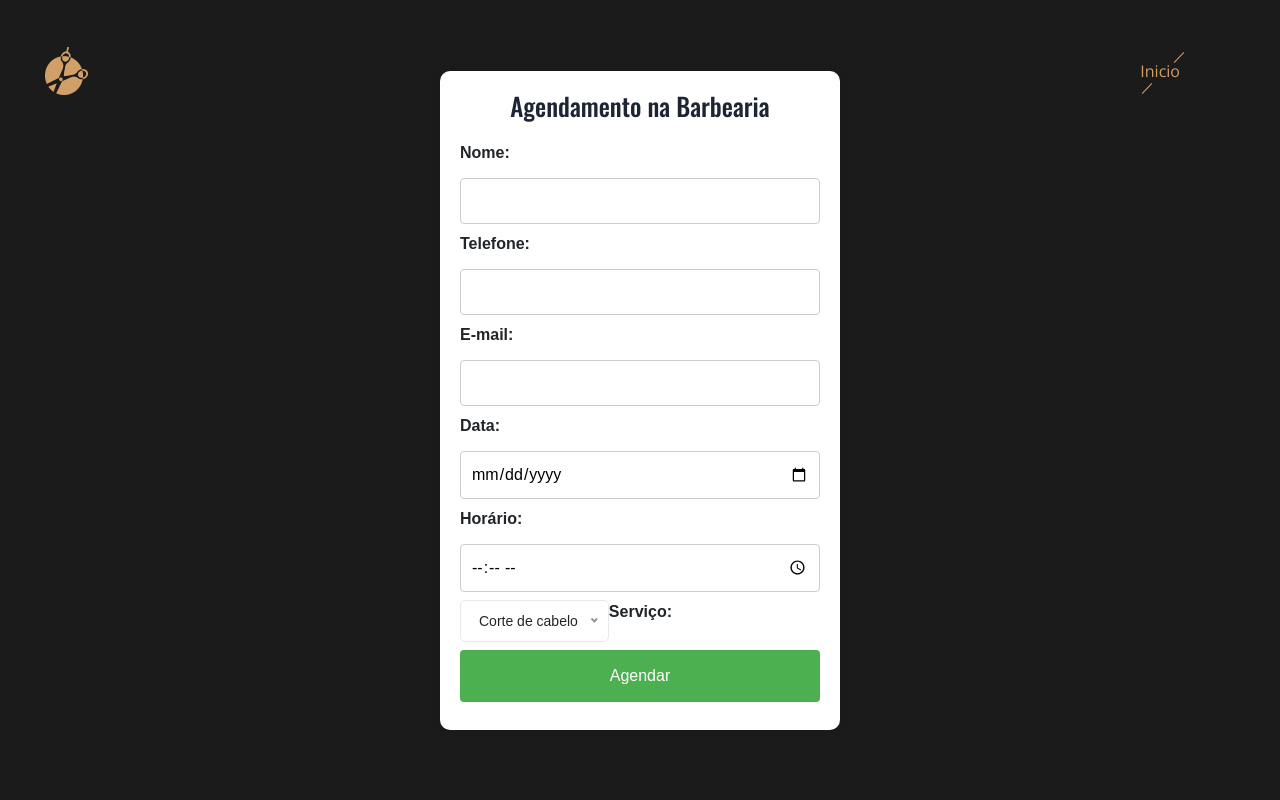
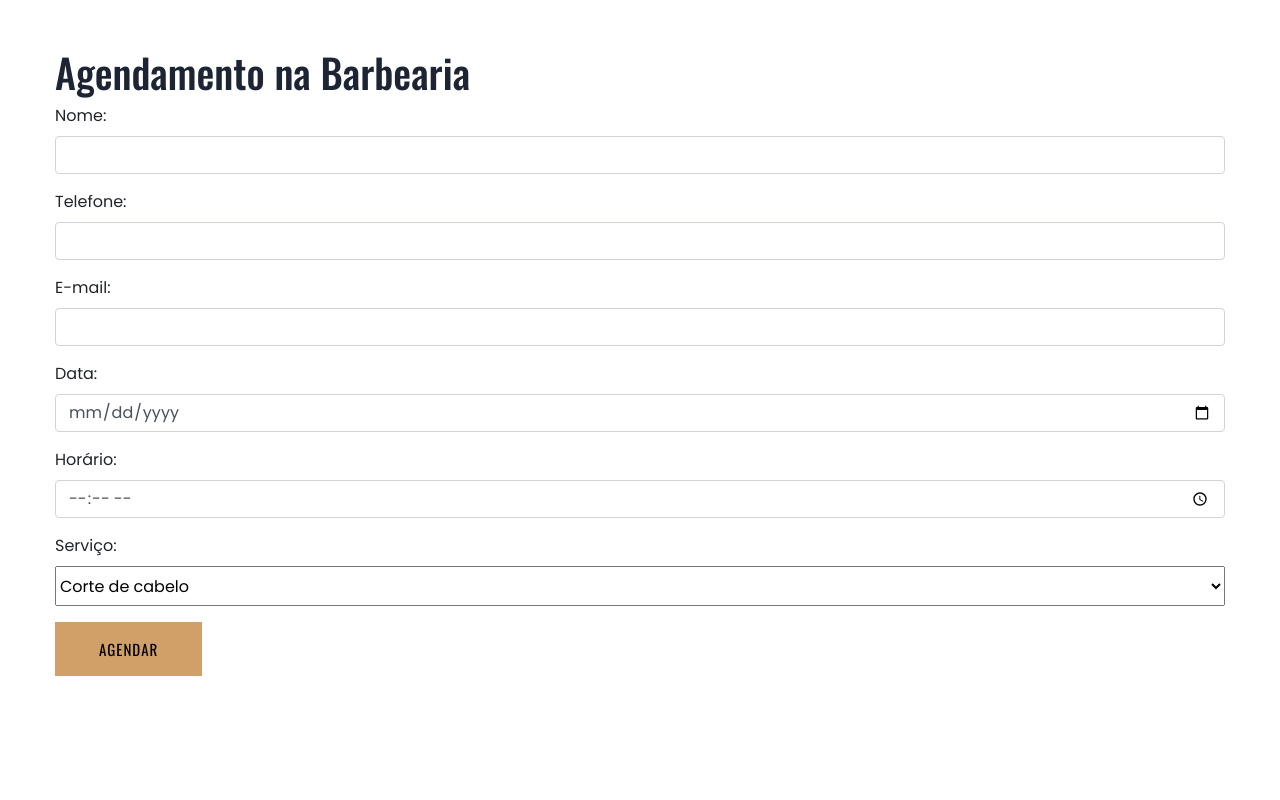
Before and after one commit to PedroC21/Baber-Flask, a Flask app: page /agendamento.html in a window 1280 px wide. Run offline with Flask 3, Linux system fonts and the light colour scheme; some libraries are stand-ins or nearby versions.

Commit message:
Alterações BD; Agendamento;

```diff
--- a/app.py
+++ b/app.py
@@ -1,47 +1,29 @@
 import os
-from flask import Flask, render_template, request
+from flask import Flask, render_template, request, redirect, url_for, flash
 from flask_sqlalchemy import SQLAlchemy
-
 
 # Cria uma instância do aplicativo Flask
 app = Flask(__name__)
 app.static_folder = 'static/'
+app.secret_key = 'supersecretkey'
 
-#app.config['SQLALCHEMY_DATABASE_URI'] = 'mysql+mysqlconnector://admin:jesusdreams213@localhost/baber'
-#app.config['SQLALCHEMY_TRACK_MODIFICATIONS'] = False#
+# Configuração do banco de dados
+app.config['SQLALCHEMY_DATABASE_URI'] = 'sqlite:///agendamentos.db'
+app.config['SQLALCHEMY_TRACK_MODIFICATIONS'] = False
+db = SQLAlchemy(app)
 
-#db = SQLAlchemy(app)#
+# Modelo de dados para os agendamentos
+class Agendamento(db.Model):
+    id = db.Column(db.Integer, primary_key=True)
+    nome = db.Column(db.String(100), nullable=False)
+    telefone = db.Column(db.String(20), nullable=False)
+    email = db.Column(db.String(100))
+    data = db.Column(db.String(10), nullable=False)
+    horario = db.Column(db.String(8), nullable=False)
+    servico = db.Column(db.String(50), nullable=False)
 
-#class Agendamento(db.Model):
-#    id = db.Column(db.Integer, primary_key=True)
-#    nome = db.Column(db.String(100))
-#    telefone = db.Column(db.String(20))
-#    email = db.Column(db.String(100))
-#    data = db.Column(db.Date)
-#    horario = db.Column(db.Time)
-#    servico = db.Column(db.String(50))
-
-#db.create_all()
-
-#@app.route('/agendar', methods=['POST'])
-#def agendar():
-#    if request.method == 'POST':
-#        nome = request.form['nome']
-#        telefone = request.form['telefone']
-#        email = request.form['email']
-#        data = request.form['data']
-#        horario = request.form['horario']
-#        servico = request.form['servico']
-#
-#        # Crie um novo objeto de agendamento
-#        novo_agendamento = Agendamento(nome=nome, telefone=telefone, email=email, data=data, horario=horario, servico=servico)
-#
-#        # Adicione o novo agendamento ao banco de dados
-#        db.session.add(novo_agendamento)
-#        db.session.commit()
-#
-#        return 'Agendamento confirmado!'
-
+    def __repr__(self):
+        return f'<Agendamento {self.id}>'
 
 # Define a rota padrão e sua função correspondente
 @app.route("/")
@@ -53,21 +35,57 @@ def about():
     return render_template("about.html")
 
 @app.route("/services.html")
-def Serviços():
+def services():
     return render_template("services.html")
 
-@app.route("/portifolio.html")
-def Portifolio():
-    return render_template("portifolio.html")
+@app.route("/portfolio.html")
+def portfolio():
+    return render_template("portfolio.html")
 
 @app.route("/contact.html")
-def Contatos():
+def contact():
     return render_template("contact.html")
 
 @app.route("/agendamento.html")
-def Agendamento():
+def agendamento():
     return render_template("agendamento.html")
+
+@app.route('/agendamentos')
+def visualizar_agendamentos():
+    agendamentos = Agendamento.query.all()
+    return render_template('visualizar_agendamentos.html', agendamentos=agendamentos)
+
+
+# Rota para lidar com o envio do formulário
+@app.route('/agendar', methods=['POST'])
+def agendar():
+    nome = request.form['nome']
+    telefone = request.form['telefone']
+    email = request.form['email']
+    data = request.form['data']
+    horario = request.form['horario']
+    servico = request.form['servico']
+
+    # Crie um novo objeto de agendamento
+    novo_agendamento = Agendamento(nome=nome, telefone=telefone, email=email, data=data, horario=horario, servico=servico)
+
+    # Adicione o novo agendamento ao banco de dados
+    try:
+        db.session.add(novo_agendamento)
+        db.session.commit()
+        flash(f"Agendamento de {nome} adicionado com sucesso!", 'success')
+    except Exception as e:
+        flash(f"Erro ao adicionar agendamento: {e}", 'danger')
+
+    return redirect(url_for('agendamento'))
 
 # Executa o aplicativo Flask
 if __name__ == '__main__':
+    # Criação das tabelas no banco de dados
+    with app.app_context():
+        try:
+            db.create_all()
+            print("Tabelas criadas com sucesso!")
+        except Exception as e:
+            print(f"Erro ao criar tabelas: {e}")
     app.run(debug=True)
--- a/templates/agendamento.html
+++ b/templates/agendamento.html
@@ -4,198 +4,62 @@
     <meta charset="UTF-8">
     <meta name="viewport" content="width=device-width, initial-scale=1.0">
     <title>Agendamento</title>
+    <!-- Inclua seu CSS aqui -->
+    <link rel="stylesheet" href="{{ url_for('static', filename='css/bootstrap.min.css') }}">
+    <link rel="stylesheet" href="{{ url_for('static', filename='css/style.css') }}">
+</head>
+<body>
+    <!-- Exibir mensagens flash -->
+    {% with messages = get_flashed_messages(with_categories=true) %}
+        {% if messages %}
+            <div class="container mt-4">
+                {% for category, message in messages %}
+                    <div class="alert alert-{{ category }} alert-dismissible fade show" role="alert">
+                        {{ message }}
+                        <button type="button" class="btn-close" data-bs-dismiss="alert" aria-label="Close"></button>
+                    </div>
+                {% endfor %}
+            </div>
+        {% endif %}
+    {% endwith %}
 
-<!-- CSS here -->
-	<link rel="stylesheet" href="{{url_for('static', filename='css/bootstrap.min.css') }}">
-	<link rel="stylesheet" href="{{url_for('static', filename='css/owl.carousel.min.css') }}">
-	<link rel="stylesheet" href="{{url_for('static', filename='css/slicknav.css') }}">
-    <link rel="stylesheet" href="{{url_for('static', filename='css/flaticon.css') }}">
-    <link rel="stylesheet" href="{{url_for('static', filename='css/gijgo.css') }}">
-    <link rel="stylesheet" href="{{url_for('static', filename='css/animate.min.css') }}">
-    <link rel="stylesheet" href="{{url_for('static', filename='css/animated-headline.css') }}">
-	<link rel="stylesheet" href="{{url_for('static', filename='css/magnific-popup.css') }}">
-	<link rel="stylesheet" href="{{url_for('static', filename='css/fontawesome-all.min.css') }}">
-	<link rel="stylesheet" href="{{url_for('static', filename='css/themify-icons.css') }}">
-	<link rel="stylesheet" href="{{url_for('static', filename='css/slick.css') }}">
-	<link rel="stylesheet" href="{{url_for('static', filename='css/nice-select.css') }}/">
-	<link rel="stylesheet" href="{{url_for('static', filename='css/style.css') }}">
-</head>
-
-<body>
-    <!-- ? Preloader Start -->
-    <div id="preloader-active">
-        <div class="preloader d-flex align-items-center justify-content-center">
-            <div class="preloader-inner position-relative">
-                <div class="preloader-circle"></div>
-                <div class="preloader-img pere-text">
-                    <img src="{{url_for('static', filename='img/logo/loder.png') }}" alt="">
+    <!-- Formulário de agendamento -->
+    <form action="/agendar" method="POST" class="container mt-5">
+        <h1>Agendamento na Barbearia</h1>
+        <div class="mb-3">
+            <label for="nome" class="form-label">Nome:</label>
+            <input type="text" class="form-control" id="nome" name="nome" required>
         </div>
+        <div class="mb-3">
+            <label for="telefone" class="form-label">Telefone:</label>
+            <input type="tel" class="form-control" id="telefone" name="telefone" required>
         </div>
+        <div class="mb-3">
+            <label for="email" class="form-label">E-mail:</label>
+            <input type="email" class="form-control" id="email" name="email">
         </div>
+        <div class="mb-3">
+            <label for="data" class="form-label">Data:</label>
+            <input type="date" class="form-control" id="data" name="data" required>
         </div>
-    <!-- Preloader Start -->
-    <header>
-        <!--? Header Start -->
-        <div class="header-area header-transparent pt-20">
-            <div class="main-header header-sticky">
-                <div class="container-fluid">
-                    <div class="row align-items-center">
-                        <!-- Logo -->
-                        <div class="col-xl-2 col-lg-2 col-md-1">
-                            <div class="logo">
-                                <a href="/"><img src="{{url_for('static', filename='img/logo/loder.png') }}" alt=""></a>
+        <div class="mb-3">
+            <label for="horario" class="form-label">Horário:</label>
+            <input type="time" class="form-control" id="horario" name="horario" required>
         </div>
-                        </div>
-                        <div class="col-xl-10 col-lg-10 col-md-10">
-                            <div class="menu-main d-flex align-items-center justify-content-end">
-                                <!-- Main-menu -->
-                                <div class="main-menu f-right d-none d-lg-block">
-                                    <nav>
-                                        <ul id="navigation">
-                                            <li class="active"><a href="/">Inicio</a></li>
-                                        </ul>
-                                    </nav>
-                                </div>
-                                <div class="header-right-btn f-right d-none d-lg-block ml-30">
-                                </div>
-                            </div>
-                        </div>
-                        <!-- Mobile Menu -->
-                        <div class="col-12">
-                            <div class="mobile_menu d-block d-lg-none"></div>
-                        </div>
-                    </div>
-                </div>
-            </div>
-        </div>
-        <!-- Header End -->
-
-    <form action="/agendar" method="POST">
-        <h1>Agendamento na Barbearia</h1>
-        <label for="nome">Nome:</label>
-        <input type="text" id="nome" name="nome" required>
-
-        <label for="telefone">Telefone:</label>
-        <input type="tel" id="telefone" name="telefone" required>
-
-        <label for="email">E-mail:</label>
-        <input type="email" id="email">
-
-        <label for="data">Data:</label>
-        <input type="date" id="data" name="data" required>
-
-        <label for="horario">Horário:</label>
-        <input type="time" id="horario" name="horario" required>
-
-        <label for="servico">Serviço:</label>
-        <select id="servico" name="servico" required>
+        <div class="mb-3">
+            <label for="servico" class="form-label">Serviço:</label>
+            <select class="form-select" id="servico" name="servico" required>
                 <option value="corte">Corte de cabelo</option>
                 <option value="barba">Barba</option>
                 <option value="ambos">Corte de cabelo e barba</option>
             </select>
+        </div>
+        <button type="submit" class="btn btn-primary">Agendar</button>
 
-        <input type="submit" value="Agendar">
-
-        <style>
-            body {
-                font-family: Arial, sans-serif;
-                background-color: #1b1b1b;
-                margin: 0;
-                padding: 0;
-                display: flex;
-                justify-content: center;
-                align-items: center;
-                height: 100vh;
-            }
-
-            form {
-                background-color: #fff;
-                padding: 20px;
-                border-radius: 10px;
-                box-shadow: 0 0 10px rgba(0, 0, 0, 0.1);
-                width: 400px;
-                max-width: 100%;
-            }
-
-            h1 {
-                text-align: center;
-                margin-bottom: 20px;
-            }
-
-            label {
-                font-weight: bold;
-            }
-
-            input[type="text"],
-            input[type="tel"],
-            input[type="email"],
-            input[type="date"],
-            input[type="time"],
-            select {
-                width: 100%;
-                padding: 10px;
-                margin: 8px 0;
-                border: 1px solid #ccc;
-                border-radius: 4px;
-                box-sizing: border-box;
-            }
-
-            input[type="submit"] {
-                background-color: #4CAF50;
-                color: white;
-                padding: 14px 20px;
-                margin: 8px 0;
-                border: none;
-                border-radius: 4px;
-                cursor: pointer;
-                width: 100%;
-            }
-
-            input[type="submit"]:hover {
-                background-color: #45a049;
-            }
-        </style>
     </form>
 
-    <!-- JS here -->
+    <!-- Scripts do Bootstrap -->
+    <script src="{{ url_for('static', filename='js/bootstrap.bundle.min.js') }}"></script>
 
-    <script src="{{url_for('static', filename='js/vendor/modernizr-3.5.0.min.js') }}"></script>
-    <!-- Jquery, Popper, Bootstrap -->
-    <script src="{{url_for('static', filename='js/vendor/jquery-1.12.4.min.js') }}"></script>
-    <script src="{{url_for('static', filename='js/popper.min.js') }}"></script>
-    <script src="{{url_for('static', filename='js/bootstrap.min.js') }}"></script>
-    <!-- Jquery Mobile Menu -->
-    <script src="{{url_for('static', filename='js/jquery.slicknav.min.js') }}"></script>
-
-    <!-- Jquery Slick , Owl-Carousel Plugins -->
-    <script src="{{url_for('static', filename='js/owl.carousel.min.js') }}"></script>
-    <script src="{{url_for('static', filename='js/slick.min.js') }}"></script>
-    <!-- One Page, Animated-HeadLin -->
-    <script src="{{url_for('static', filename='js/wow.min.js') }}"></script>
-    <script src="{{url_for('static', filename='js/animated.headline.js') }}"></script>
-    <script src="{{url_for('static', filename='js/jquery.magnific-popup.js') }}"></script>
-
-    <!-- Date Picker -->
-    <script src="{{url_for('static', filename='js/gijgo.min.js') }}"></script>
-    <!-- Nice-select, sticky -->
-    <script src="{{url_for('static', filename='js/jquery.nice-select.min.js') }}"></script>
-    <script src="{{url_for('static', filename='js/jquery.sticky.js') }}"></script>
-
-    <!-- counter , waypoint,Hover Direction -->
-    <script src="{{url_for('static', filename='js/jquery.counterup.min.js') }}"></script>
-    <script src="{{url_for('static', filename='js/waypoints.min.js') }}"></script>
-    <script src="{{url_for('static', filename='js/jquery.countdown.min.js') }}"></script>
-    <script src="{{url_for('static', filename='js/hover-direction-snake.min.js') }}"></script>
-
-    <!-- contact js -->
-    <script src="{{url_for('static', filename='js/contact.js') }}"></script>
-    <script src="{{url_for('static', filename='js/jquery.form.js') }}"></script>
-    <script src="{{url_for('static', filename='js/jquery.validate.min.js') }}"></script>
-    <script src="{{url_for('static', filename='js/mail-script.js') }}"></script>
-    <script src="{{url_for('static', filename='js/jquery.ajaxchimp.min.js') }}"></script>
-
-    <!-- Jquery Plugins, main Jquery -->
-    <script src="{{url_for('static', filename='js/plugins.js') }}"></script>
-    <script src="{{url_for('static', filename='js/main.js') }}"></script>
 </body>
 </html>
```
Also changed, not shown: templates/visualizar_agendamentos.html (added, +43 -0 lines), README.md (deleted), instance/agendamentos.db (added). Lines whose indentation alone changed are shown as unchanged.
